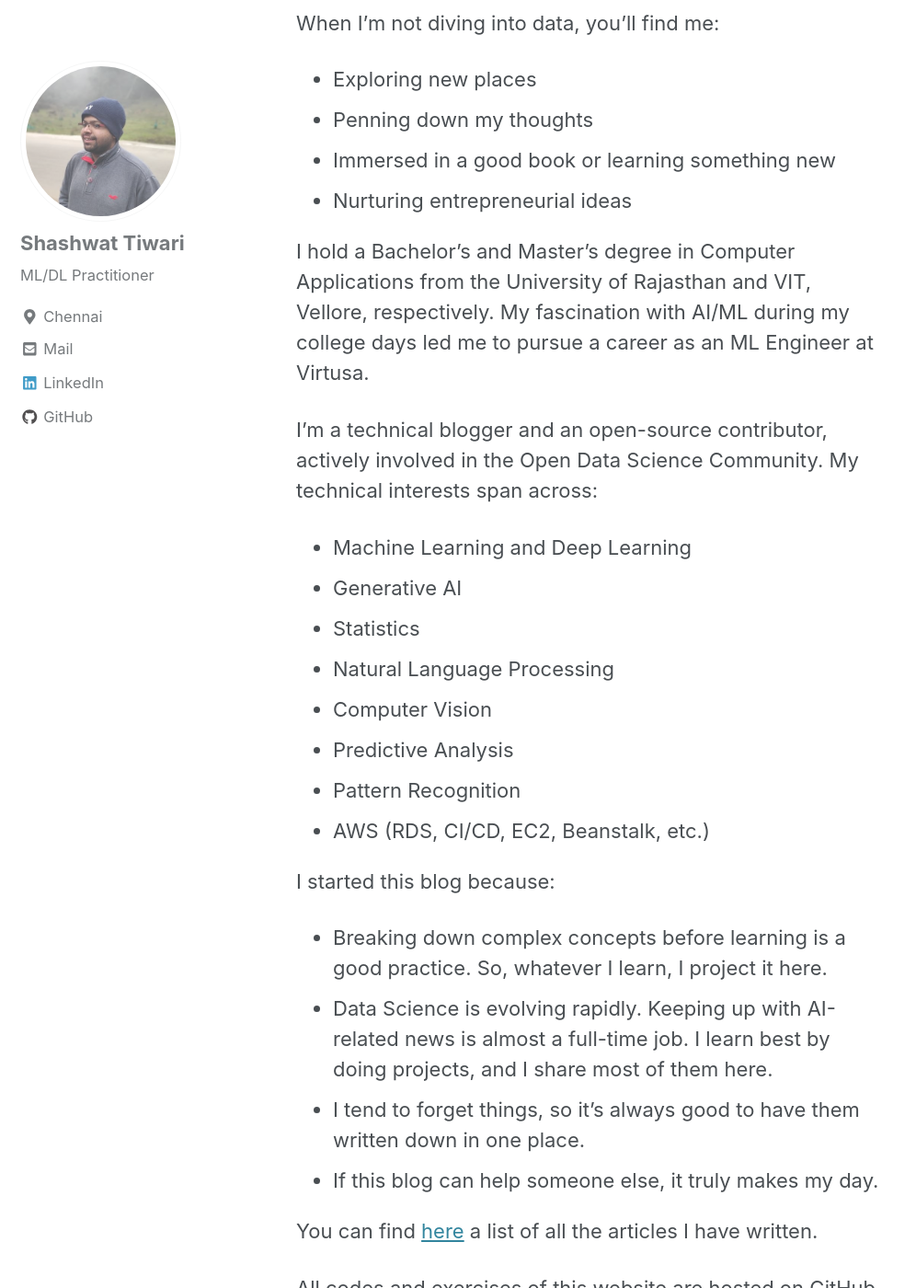
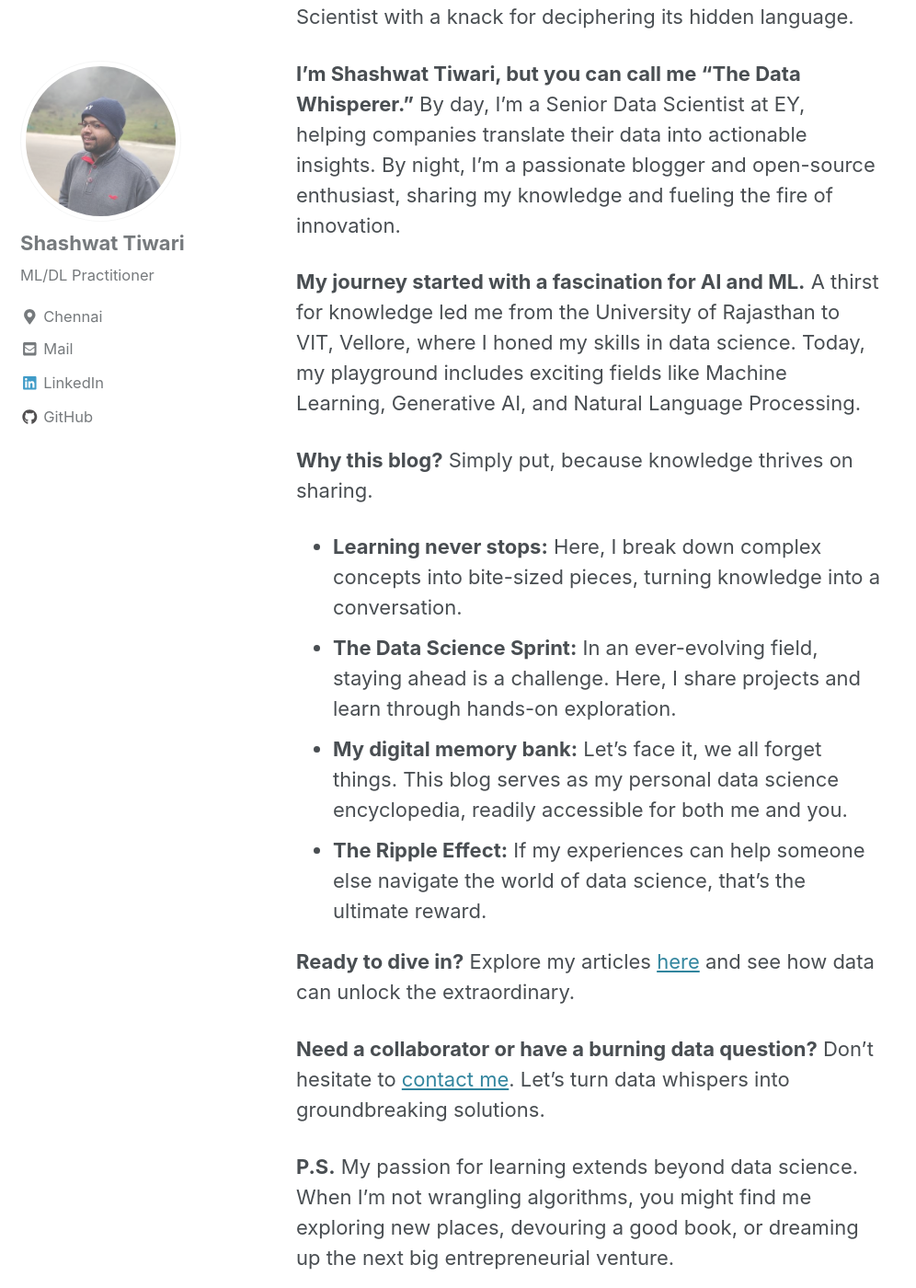
Before and after one commit to shashwatwork/shashwatwork.github.io, a Jekyll site: the page built from index.md, in a window 1280 px wide and 1400 px high, scrolled down 1025 px. Shown: the whole window at 92% size, without its empty margins (0-996 px from the left). Built offline with Jekyll 4.4.1, drawn with Linux system fonts in a browser that asks for light colours; cached includes are drawn as plain includes; our own code applies the rules of GitHub Pages for plain Markdown files; a script that is not in the unit is left out; comment, search, counter and statistics services are not loaded; some of the changed text lies outside the part shown.

Commit message:
updated portfolio

```diff
--- a/index.md
+++ b/index.md
@@ -8,47 +8,25 @@ redirect_from:
   - /about.html
 ---
 
-Welcome to my digital sanctuary! I'm Shashwat Tiwari, a Senior Data Scientist at EY, where I help clients harness the power of niche technology to make informed decisions.
+## Unleashing the Data Whisperer Within: Shashwat Tiwari's Blog
 
-<script type="text/javascript" src="https://platform.linkedin.com/badges/js/profile.js" async defer></script>
+**Ever wondered what happens when data starts talking?**  This is where I come in, your friendly neighborhood Data Scientist with a knack for deciphering its hidden language.
 
-<div class="LI-profile-badge" data-version="v1" data-size="medium" data-locale="en_US" data-type="horizontal" data-theme="light" data-vanity="shashwat-tiwari"><a class="LI-simple-link" href='https://in.linkedin.com/in/shashwat-tiwari?trk=profile-badge'>Shashwat Tiwari</a></div>
+**I'm Shashwat Tiwari, but you can call me "The Data Whisperer."**  By day, I'm a Senior Data Scientist at EY, helping companies translate their data into actionable insights. By night, I'm a passionate blogger and open-source enthusiast, sharing my knowledge and fueling the fire of innovation.
 
-<br>
+**My journey started with a fascination for AI and ML.** A thirst for knowledge led me from the University of Rajasthan to VIT, Vellore, where I honed my skills in data science.  Today, my playground includes exciting fields like Machine Learning, Generative AI, and Natural Language Processing.
 
-When I'm not diving into data, you'll find me:
-- Exploring new places
-- Penning down my thoughts
-- Immersed in a good book or learning something new
-- Nurturing entrepreneurial ideas
+**Why this blog?** Simply put, because knowledge thrives on sharing.
 
-I hold a Bachelor's and Master's degree in Computer Applications from the University of Rajasthan and VIT, Vellore, respectively. My fascination with AI/ML during my college days led me to pursue a career as an ML Engineer at Virtusa.
+* **Learning never stops:** Here, I break down complex concepts into bite-sized pieces, turning knowledge into a conversation.
+* **The Data Science Sprint:** In an ever-evolving field, staying ahead is a challenge. Here, I share projects and learn through hands-on exploration.
+* **My digital memory bank:** Let's face it, we all forget things. This blog serves as my personal data science encyclopedia, readily accessible for both me and you.
+* **The Ripple Effect:** If my experiences can help someone else navigate the world of data science, that's the ultimate reward.
 
-I'm a technical blogger and an open-source contributor, actively involved in the Open Data Science Community. My technical interests span across:
-- Machine Learning and Deep Learning
-- Generative AI
-- Statistics
-- Natural Language Processing
-- Computer Vision
-- Predictive Analysis
-- Pattern Recognition
-- AWS (RDS, CI/CD, EC2, Beanstalk, etc.)
+**Ready to dive in?**  Explore my articles [here](https://shashwatt.github.io/blog/) and see how data can unlock the extraordinary.
 
-I started this blog because:
-- Breaking down complex concepts before learning is a good practice. So, whatever I learn, I project it here.
-- Data Science is evolving rapidly. Keeping up with AI-related news is almost a full-time job. I learn best by doing projects, and I share most of them here.
-- I tend to forget things, so it's always good to have them written down in one place.
-- If this blog can help someone else, it truly makes my day.
+**Need a collaborator or have a burning data question?** Don't hesitate to [contact me](mailto:stiwari2719n@gmail.com). Let's turn data whispers into groundbreaking solutions.
 
-You can find [here](https://shashwatt.github.io/blog/) a list of all the articles I have written.
-
-All codes and exercises of this website are hosted on GitHub in a dedicated repository:
-
-<div class="github-card" data-github="shashwatwork" data-width="100%" data-height="" data-theme="default"></div>
-<script src="//cdn.jsdelivr.net/github-cards/latest/widget.js"></script>
-
-Feel free to [contact me](mailto:stiwari2719n@gmail.com) if you think we could collaborate on an article or a project, or if you have any questions or remarks. If you'd like to know more about me and my projects, check out my [resume](https://shashwatwork.github.io/assets/files/CV.pdf). I'm uploading articles in my free time, aiming for one per month on average.
-
-<hr>
+**P.S.** My passion for learning extends beyond data science. When I'm not wrangling algorithms, you might find me exploring new places, devouring a good book, or dreaming up the next big entrepreneurial venture.
 
 This website is adapted from the [Minimal Mistakes](https://github.com/mmistakes/minimal-mistakes) theme for Jekyll. I've modified some layout elements, the video layer, the pulsing arrow on the home page, and some widgets. If you'd like to use it for your own blog, feel free to fork the repository.
```
Also changed, not shown: index_old.md (+10 -1 lines).
